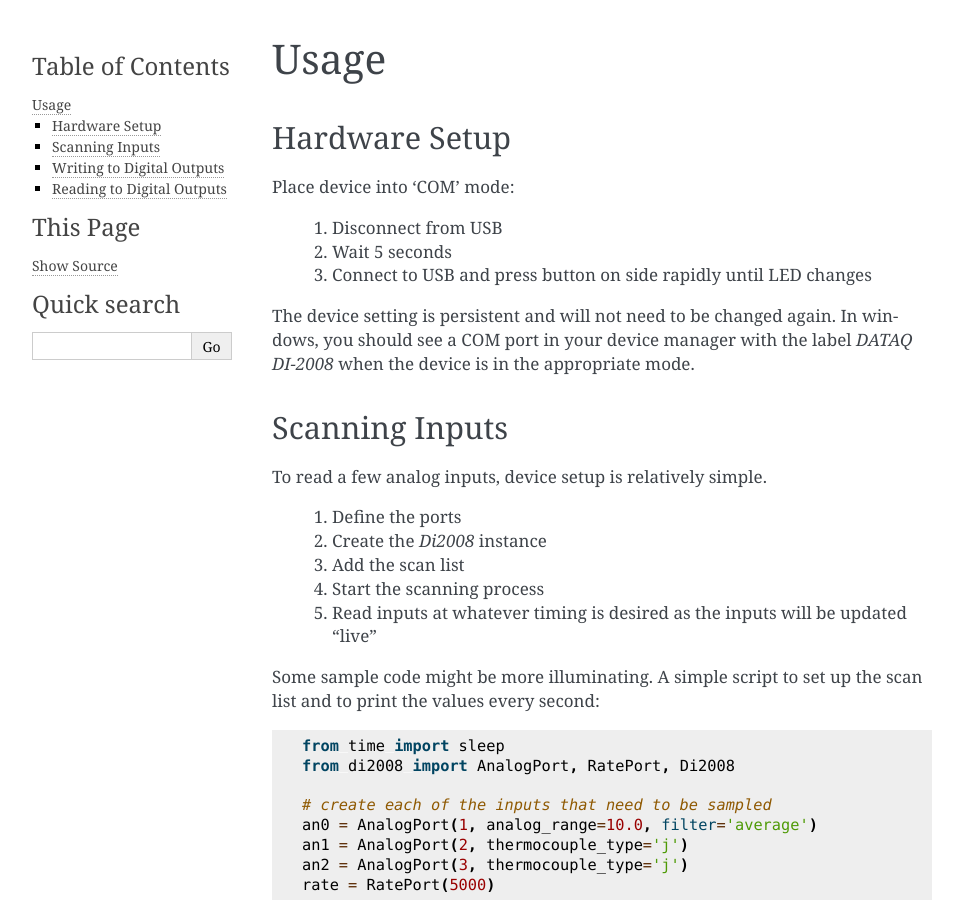
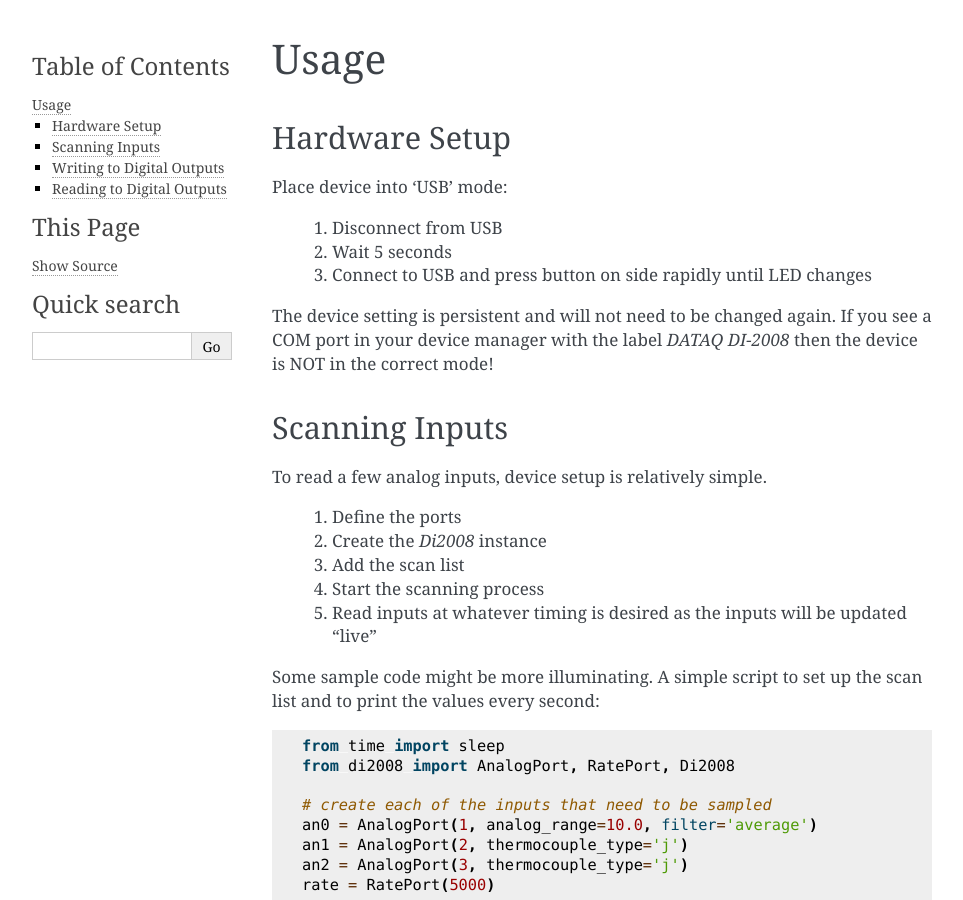
Before and after one commit to slightlynybbled/di2008, a Sphinx documentation site: the page built from docs/pages/usage.rst, in a window 1280 px wide and 900 px high. Shown: the whole window, without its empty margins (148-1111 px from the left). Built offline with Sphinx 7.4.7, drawn with Linux system fonts in a browser that asks for light colours; some of the changed text lies outside the part shown.

Commit message:
Documentation updates

```diff
--- a/docs/conf.py
+++ b/docs/conf.py
@@ -20,7 +20,7 @@ sys.path.insert(0, os.path.abspath('../'))
 # -- Project information -----------------------------------------------------
 
 project = 'di2008'
-copyright = '2019, Jason R. Jones'
+copyright = '2022, Jason R. Jones'
 author = 'Jason R. Jones'
 
 # The short X.Y version
--- a/docs/index.rst
+++ b/docs/index.rst
@@ -12,7 +12,7 @@ Documentation for ``di2008``
 
    pages/installation
    pages/usage
-   pages/classes
+   pages/api
 
 
 Indices and tables
--- a/docs/pages/usage.rst
+++ b/docs/pages/usage.rst
@@ -4,14 +4,15 @@ Usage
 Hardware Setup
 ---------------
 
-Place device into 'COM' mode:
+Place device into 'USB' mode:
 
  1. Disconnect from USB
  2. Wait 5 seconds
  3. Connect to USB and press button on side rapidly until LED changes
 
-The device setting is persistent and will not need to be changed again.  In windows, you should see a COM port in your
-device manager with the label `DATAQ DI-2008` when the device is in the appropriate mode.
+The device setting is persistent and will not need to be changed again.
+If you see a COM port in your device manager with the label `DATAQ DI-2008`
+then the device is NOT in the correct mode!
 
 Scanning Inputs
 ---------------
```
Also changed, not shown: docs/pages/api.rst (renamed from docs/pages/classes.rst, +14 -2 lines), 1 other file.
